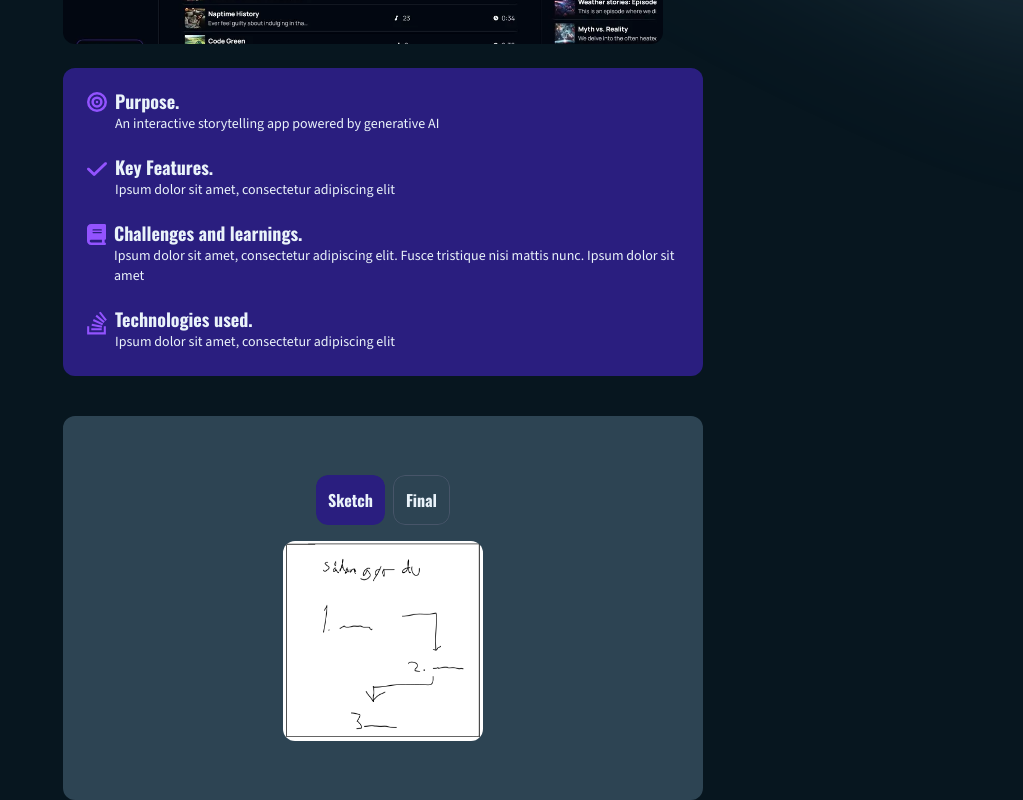
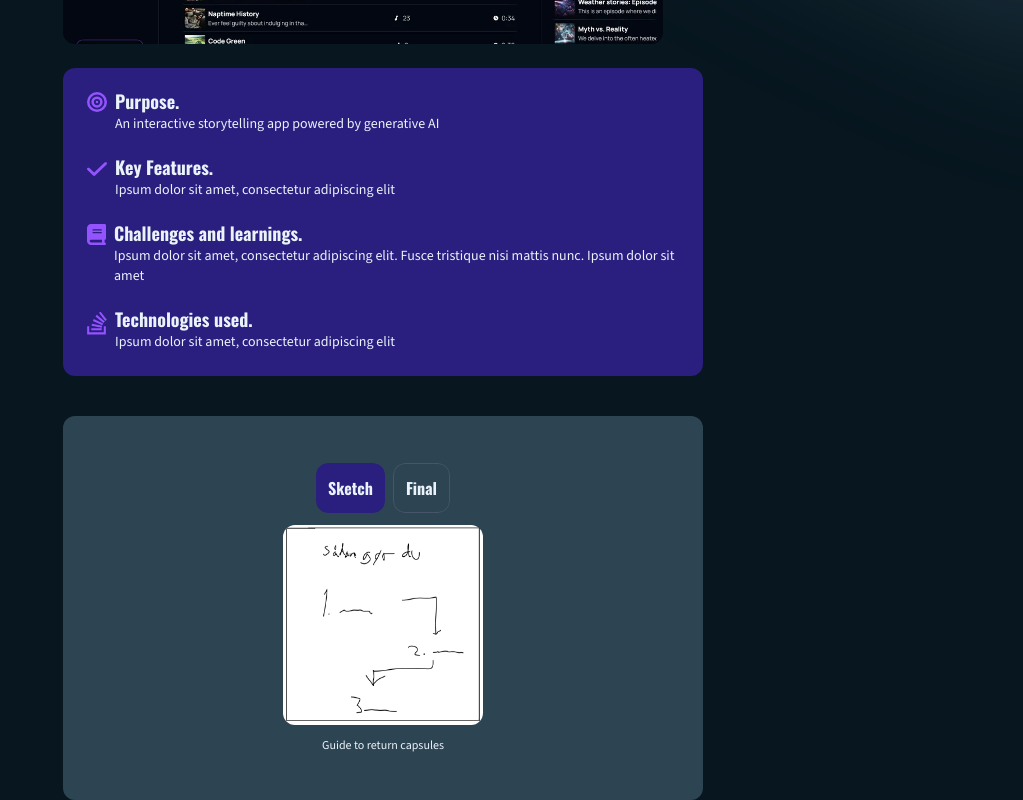
Before and after one commit to t-holmquist/portfolio, a Next.js app: page /cases in a window 1280 px wide. Shown: the part 590-1390 px from the top of the page, without its empty margins (257-1280 px from the left). Built offline with nearby package versions, Linux system fonts and the light colour scheme.

Commit message:
update sketch component architecture. More flexible.

```diff
--- a/app/cases/page.tsx
+++ b/app/cases/page.tsx
@@ -1,9 +1,9 @@
 import ProjectDeeperDive from "@/components/ProjectDeeperDive";
 import ProjectSummary from "@/components/ProjectSummary";
 import { FloatingNav } from "@/components/ui/FloatingNav";
+import SketchToDesign from "@/components/ui/SketchToDesign";
 import { Spotlight } from "@/components/ui/Spotlight";
 import { navItems } from "@/data";
-import Image from 'next/image'
 
 export default function Home() {
     return (
@@ -15,7 +15,13 @@ export default function Home() {
         <Spotlight className='-top-40 -right-10 md:-right-32 md:-top-20 h-screen' fill='#86B2CE'/>
         <FloatingNav navItems={navItems} />
         <ProjectSummary className="w-11/12 lg:w-6/12 mt-16 z-10"/>
-        <ProjectDeeperDive className="w-11/12 md:w-6/12"/>
+        <ProjectDeeperDive className="w-11/12 md:w-6/12">
+          <SketchToDesign
+              sketchLink="/sketches/nespressoflow.png"
+              designLink="/sketches/nespressoflow_finaldesign.png"
+              title="Guide to return capsules"
+          />
+        </ProjectDeeperDive>
       </div>
     );
   }
--- a/components/ProjectDeeperDive.tsx
+++ b/components/ProjectDeeperDive.tsx
@@ -1,20 +1,15 @@
-'use client'
+import { cn } from "@/utils/cn";
 
-import { cn } from "@/utils/cn";
-import SketchToDesign from "./ui/SketchToDesign";
-
-const ProjectDeeperDive = ( { className } :
+const ProjectDeeperDive = ( { className, children } :
     {
         className?: string;
+        children: React.ReactNode;
     }
 ) => {
 
     return (
         <div className={cn("bg-brandBackgroundGrey rounded-xl h-96 flex flex-col items-center justify-center mt-10", className)}>
-            <SketchToDesign
-            sketchLink="/sketches/nespressoflow.png"
-            designLink="/sketches/nespressoflow_finaldesign.png"
-            />
+            {children}
         </div>
     );
 
--- a/components/ui/SketchToDesign.tsx
+++ b/components/ui/SketchToDesign.tsx
@@ -6,18 +6,19 @@ import MagicButton from "./MagicButton";
 import Image from "next/image";
 import { motion } from "framer-motion";
 
-const SketchToDesign = ( { className, sketchLink, designLink } :
+const SketchToDesign = ( { className, sketchLink, designLink, title } :
     {
         className?: string;
         sketchLink: string;
         designLink: string;
+        title: string;
     }
 ) => {
 
     const [designVisible, setDesignVisible] = useState<boolean>(false);
 
     return (
-        <div className={cn("space-y-4", className)}>
+        <div className={cn("space-y-3", className)}>
             <div className="flex gap-2 justify-center">
                 <MagicButton
                 title="Sketch"
@@ -45,6 +46,9 @@ const SketchToDesign = ( { className, sketchLink, designLink } :
                 className="rounded-xl aspect-square"
                 />
             </motion.div>
+            <div className="flex justify-center">
+                <p className="font-sourceSans text-xs text-brandTextWhite">{title}</p>
+            </div>
         </div>
     );
 
```
